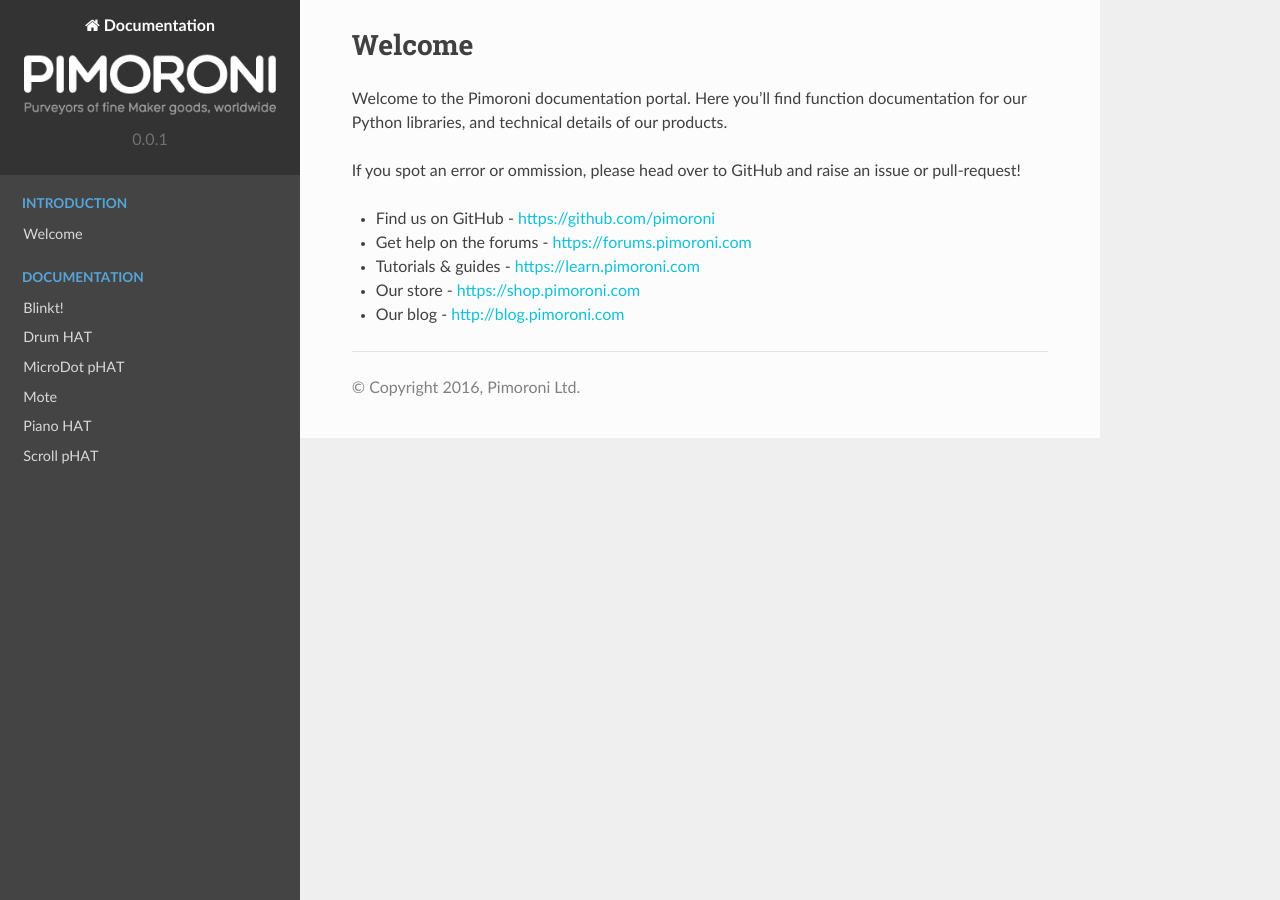
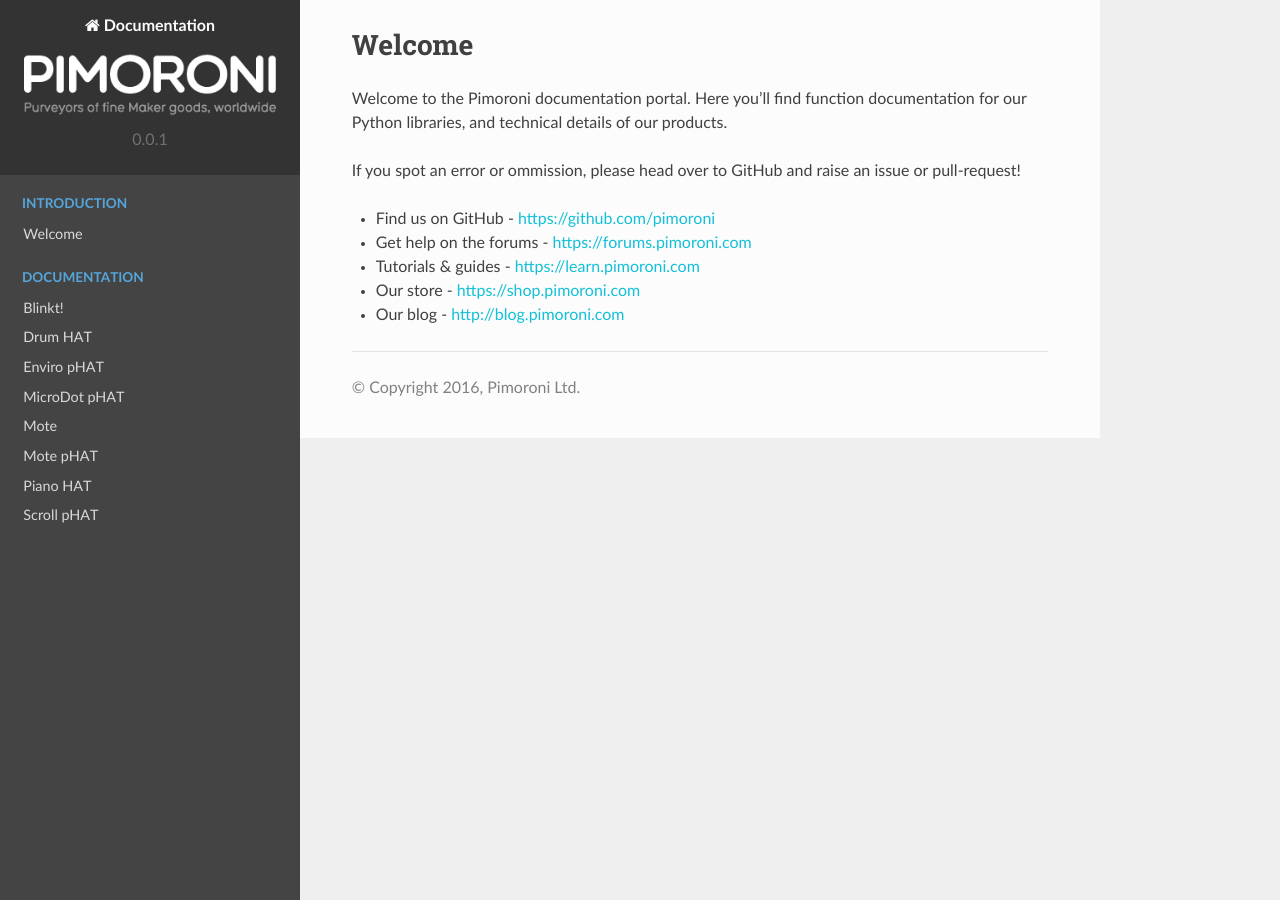
Before and after one commit to pimoroni/docs, a Sphinx documentation site: the page built from sphinx/index.rst, in a window 1280 px wide. Built offline with Sphinx 7.4.7 and the Read the Docs theme 2.0.0, drawn with Linux system fonts in a browser that asks for light colours.

Commit message:
Update conf.py

```diff
--- a/sphinx/conf.py
+++ b/sphinx/conf.py
@@ -21,7 +21,9 @@
     Doc('Scroll pHAT','scrollphat'),
     Doc('Mote','mote'),
     Doc('Piano HAT','pianohat'),
-    Doc('Drum HAT','drumhat')
+    Doc('Drum HAT','drumhat'),
+    Doc('Enviro pHAT','envirophat'),
+    Doc('Mote pHAT','motephat')
 ]
 
 docs = map(lambda x:x.pickle(), docs)
```
